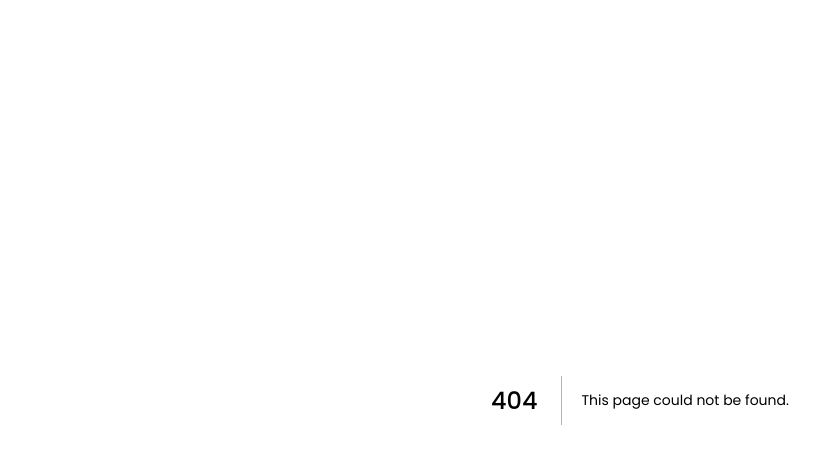
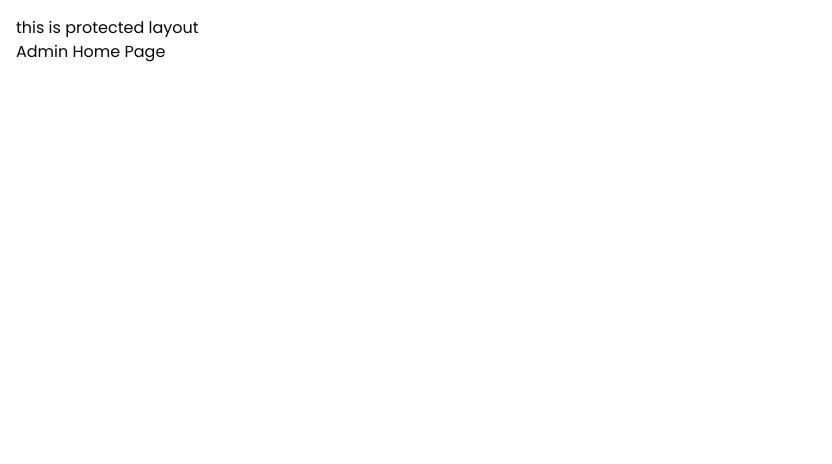
Before and after one commit to itsdheerendrakumar/ecommerce-app, a Next.js app: page /admin in a window 1280 px wide. Before the commit this address had no page. Shown: the top 464 px of the page, without its empty margins (0-832 px from the left). Built offline with nearby package versions, Linux system fonts and the light colour scheme.

Commit message:
feat: add root layout with Poppins font and create protected admin route structure

```diff
--- /dev/null
+++ b/src/app/(protected)/admin/page.tsx
@@ -0,0 +1,7 @@
+export default function AdminHome() {
+    return (
+        <div>
+            Admin Home Page
+        </div>
+    )
+}
--- /dev/null
+++ b/src/app/(protected)/layout.tsx
@@ -0,0 +1,8 @@
+export default function Layout({ children }: { children: React.ReactNode }) {
+    return (
+        <div className="p-4">
+            <p>this is protected layout</p>
+            {children}
+        </div>
+    )
+}
--- a/src/app/layout.tsx
+++ b/src/app/layout.tsx
@@ -20,7 +20,7 @@ export default function RootLayout({ children }: LayoutProps<"/">) {
       lang="en"
       className={cn("h-full", "antialiased", "font-sans", poppins.variable)}
     >
-      <body className="min-h-full flex flex-col">{children}</body>
+      <body className="min-h-full flex flex-col bg-background text-foreground">{children}</body>
     </html>
   );
 }
```
